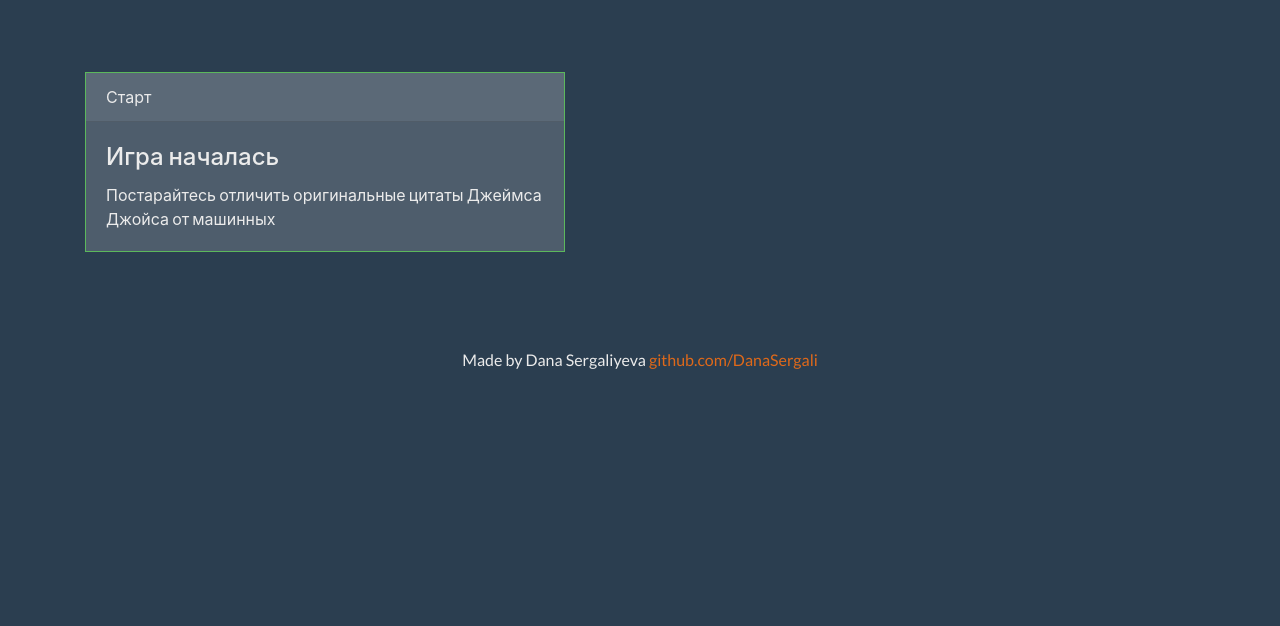
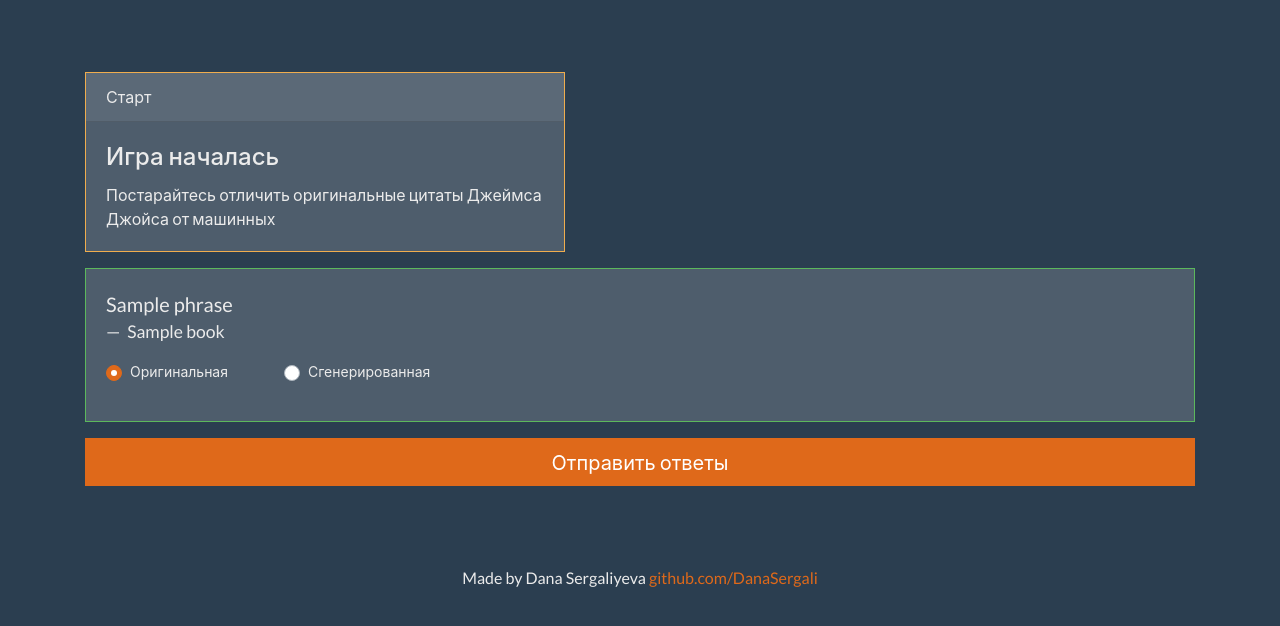
Before and after one commit to gitStereophonic/flask_quiz, a Flask app: template templates/quiz.html in a window 1280 px wide. Shown: the part 48-674 px from the top of the page. Run offline with Flask 2, Linux system fonts and the light colour scheme; the template is opened without the code that fills it: most values are stand-ins (such as "Sample title", 1, 10 or a date in 2020); parts of the project's set-up code (start-up, migrations or seed data) failed here and were passed over.

Commit message:
[UPD] Completed quiz page

```diff
--- a/templates/quiz.html
+++ b/templates/quiz.html
@@ -1,7 +1,7 @@
 {% extends 'base.html' %}
 
 {% block header %}
-  <div class="card border-success mb-3" style="max-width: 30rem;">
+  <div class="card border-warning mb-3" style="max-width: 30rem;">
     <div class="card-header">Старт</div>
     <div class="card-body">
       <h4 class="card-title">Игра началась</h4>
@@ -11,5 +11,40 @@
 {% endblock %}
 
 {% block content %}
-
+  <form action={{ url_for('result') }}>
+    {% for quote in quotes %}
+      <div class="card border-success mb-3">
+        <div class="card-body">
+          <blockquote class="blockquote">
+            <p class="mb-0">{{ quote['phrase'] }}</p>
+            <p class="blockquote-footer"> {{ quote['book'] }} </p>
+          </blockquote>
+          <div class="form-group row" style="margin-left: 0; margin-right: 0;">
+            <div class="custom-control custom-radio col-sm-2">
+              <input
+                type="radio"
+                id={{ quote['key'] + "orig" }}
+                name={{ quote['key'] }}
+                value='original'
+                class="custom-control-input"
+                checked
+              >
+              <label class="custom-control-label" for={{ quote['key'] + "orig" }}>Оригинальная</label>
+            </div>
+            <div class="custom-control custom-radio col-sm-2">
+              <input
+                type="radio"
+                id={{ quote['key'] + "gen" }}
+                name={{ quote['key'] }}
+                value='generated'
+                class="custom-control-input"
+              >
+              <label class="custom-control-label" for={{ quote['key'] + "gen" }}>Сгенерированная</label>
+            </div>
+          </div>
+        </div>
+      </div>
+    {% endfor %}
+    <button type="submit" class="btn btn-primary btn-lg btn-block">Отправить ответы</button>
+  </form>
 {% endblock %}
```
